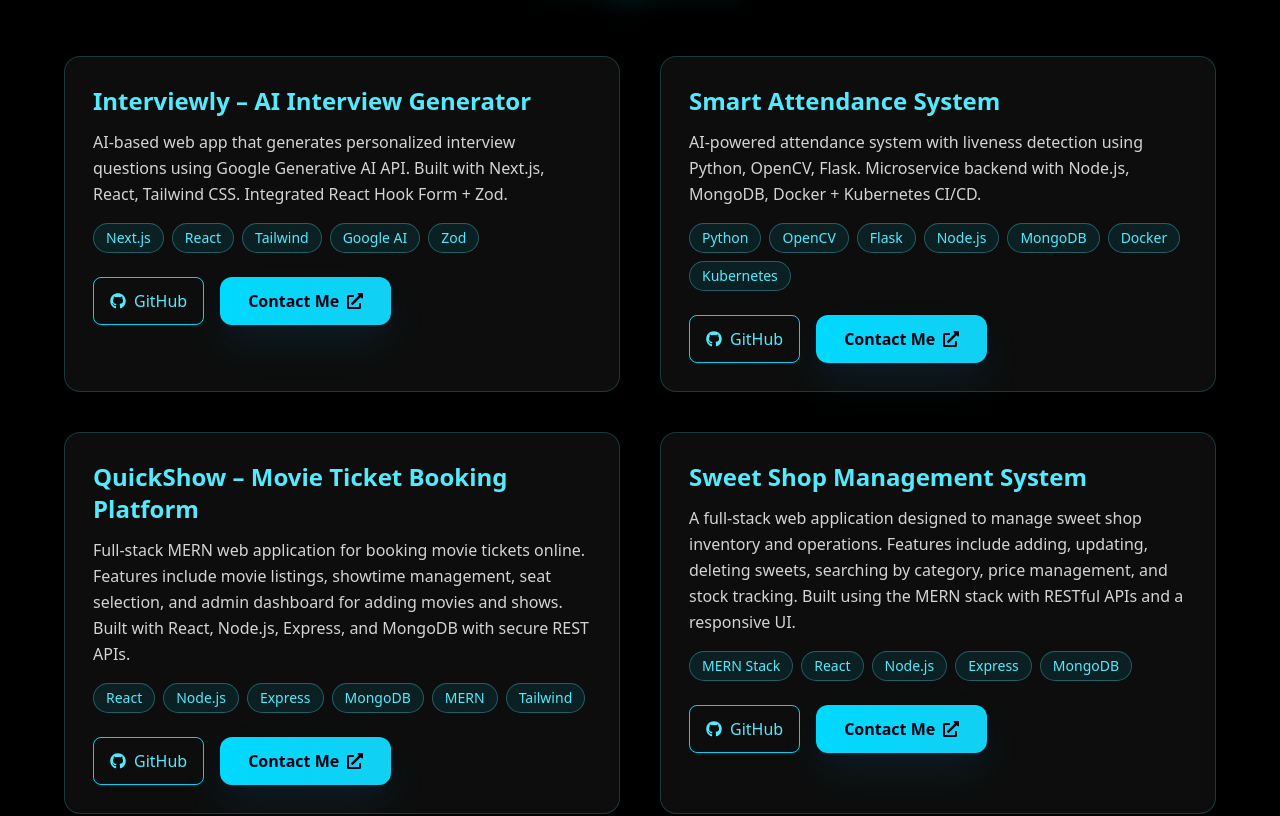
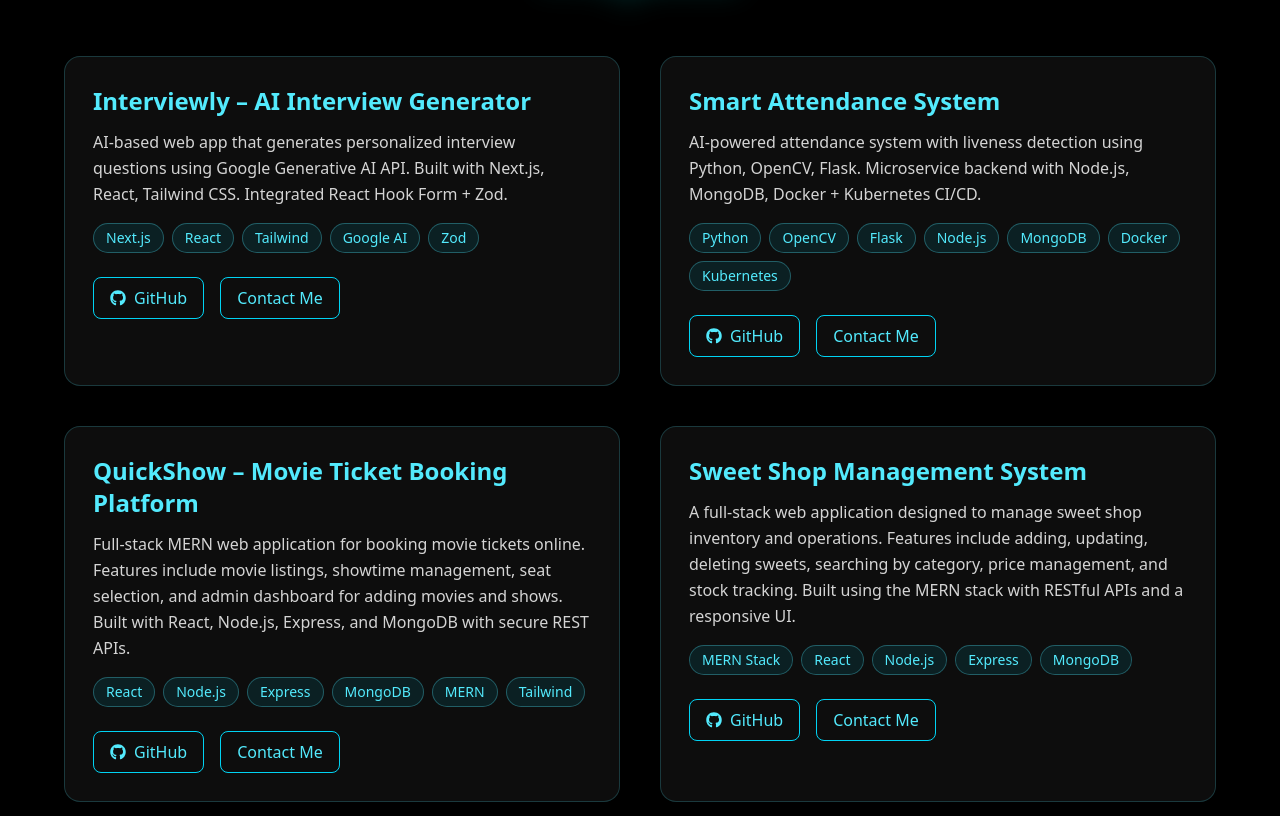
Before and after one commit to alokranjan89/my-portfolio, a React (Vite) app: page / in a window 1280 px wide. Shown: the part 1559-2375 px from the top of the page. Built offline with nearby package versions, Linux system fonts and the light colour scheme.

Commit message:
Add Sweet shop Management Project

```diff
--- a/src/components/Projects.jsx
+++ b/src/components/Projects.jsx
@@ -4,32 +4,48 @@ import { FaGithub, FaExternalLinkAlt } from "react-icons/fa";
 
 const projects = [
   {
+    id: 1,
     title: "Interviewly – AI Interview Generator",
     desc:
       "AI-based web app that generates personalized interview questions using Google Generative AI API. Built with Next.js, React, Tailwind CSS. Integrated React Hook Form + Zod.",
     tags: ["Next.js", "React", "Tailwind", "Google AI", "Zod"],
-    link: "https://github.com/alokranjan89/interviewly",
+    github: "https://github.com/alokranjan89/interviewly",
+    live: "",
   },
   {
+    id: 2,
     title: "Smart Attendance System",
     desc:
       "AI-powered attendance system with liveness detection using Python, OpenCV, Flask. Microservice backend with Node.js, MongoDB, Docker + Kubernetes CI/CD.",
-    tags: ["Python", "OpenCV", "Flask", "Node.js", "MongoDB", "Docker", "Kubernetes"],
-    link: "https://github.com/alokranjan89/Smart-Attendance-System",
+    tags: [
+      "Python",
+      "OpenCV",
+      "Flask",
+      "Node.js",
+      "MongoDB",
+      "Docker",
+      "Kubernetes",
+    ],
+    github: "https://github.com/alokranjan89/Smart-Attendance-System",
+    live: "",
   },
   {
+    id: 3,
     title: "QuickShow – Movie Ticket Booking Platform",
     desc:
       "Full-stack MERN web application for booking movie tickets online. Features include movie listings, showtime management, seat selection, and admin dashboard for adding movies and shows. Built with React, Node.js, Express, and MongoDB with secure REST APIs.",
     tags: ["React", "Node.js", "Express", "MongoDB", "MERN", "Tailwind"],
-  link: "https://github.com/alokranjan89/quickshow"
+    github: "https://github.com/alokranjan89/quickshow",
+    live: "",
   },
   {
+    id: 4,
     title: "Sweet Shop Management System",
     desc:
       "A full-stack web application designed to manage sweet shop inventory and operations. Features include adding, updating, deleting sweets, searching by category, price management, and stock tracking. Built using the MERN stack with RESTful APIs and a responsive UI.",
     tags: ["MERN Stack", "React", "Node.js", "Express", "MongoDB"],
-  link: "https://github.com/alokranjan89/sweet-shop-management"
+    github: "https://github.com/alokranjan89/sweet-shop-management",
+    live: "",
   },
 ];
 
@@ -38,31 +54,43 @@ export default function Projects() {
     <section id="projects" className="py-28 px-6 bg-black relative z-10">
       <div className="max-w-6xl mx-auto">
 
+        {/* Section Title */}
         <motion.h2
           className="text-5xl font-extrabold text-center mb-16 text-white drop-shadow-[0_0_15px_rgba(0,255,255,0.4)]"
           initial={{ opacity: 0, y: -20 }}
           whileInView={{ opacity: 1, y: 0 }}
-          transition={{ duration: 0.5 }}
+          viewport={{ once: true }}
+          transition={{ duration: 0.6 }}
         >
           Projects
         </motion.h2>
 
+        {/* Project Grid */}
         <div className="grid md:grid-cols-2 gap-10">
-          {projects.map((p, i) => (
+          {projects.map((p) => (
             <motion.div
-              key={i}
+              key={p.id}
               initial={{ opacity: 0, y: 40 }}
               whileInView={{ opacity: 1, y: 0 }}
-              transition={{ duration: 0.6, delay: i * 0.15 }}
+              viewport={{ once: true }}
+              transition={{ duration: 0.6 }}
               className="p-7 rounded-2xl bg-neutral-900/60 border border-cyan-300/20 backdrop-blur-xl shadow-xl hover:shadow-cyan-500/20 hover:border-cyan-400 transition-all"
             >
-              <h3 className="text-2xl font-bold text-cyan-300">{p.title}</h3>
-              <p className="text-neutral-300 mt-3 leading-relaxed">{p.desc}</p>
+              {/* Title */}
+              <h3 className="text-2xl font-bold text-cyan-300">
+                {p.title}
+              </h3>
 
+              {/* Description */}
+              <p className="text-neutral-300 mt-3 leading-relaxed">
+                {p.desc}
+              </p>
+
+              {/* Tags */}
               <div className="mt-4 flex flex-wrap gap-2">
-                {p.tags.map((tag, i) => (
+                {p.tags.map((tag) => (
                   <span
-                    key={i}
+                    key={tag}
                     className="px-3 py-1 text-sm rounded-full bg-cyan-400/10 text-cyan-300 border border-cyan-300/30"
                   >
                     {tag}
@@ -70,22 +98,41 @@ export default function Projects() {
                 ))}
               </div>
 
-              <div className="mt-6 flex gap-4">
+              {/* Buttons */}
+              <div className="mt-6 flex gap-4 flex-wrap">
+
+                {/* GitHub */}
                 <a
-                  href={p.link}
+                  href={p.github}
                   target="_blank"
                   rel="noreferrer"
                   className="px-4 py-2 rounded-lg border border-cyan-400 text-cyan-300 hover:bg-cyan-400 hover:text-black transition flex items-center gap-2"
                 >
-                  <FaGithub /> GitHub
+                  <FaGithub />
+                  GitHub
                 </a>
 
+                {/* Live Demo */}
+                {p.live && (
+                  <a
+                    href={p.live}
+                    target="_blank"
+                    rel="noreferrer"
+                    className="px-4 py-2 rounded-lg border border-purple-400 text-purple-300 hover:bg-purple-400 hover:text-black transition flex items-center gap-2"
+                  >
+                    <FaExternalLinkAlt />
+                    Live Demo
+                  </a>
+                )}
+
+                {/* Contact */}
                 <a
                   href="#contact"
-                  className="px-4 py-2 rounded-lg btn-neon flex items-center gap-2"
+                  className="px-4 py-2 rounded-lg border border-cyan-400 text-cyan-300 hover:bg-cyan-400 hover:text-black transition flex items-center gap-2"
                 >
-                  Contact Me <FaExternalLinkAlt />
+                  Contact Me
                 </a>
+
               </div>
             </motion.div>
           ))}
```
Lines whose indentation alone changed are shown as unchanged.
